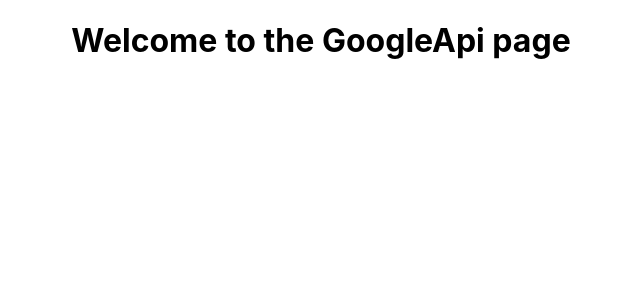
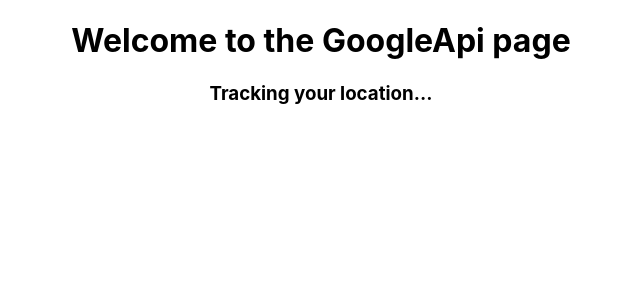
Before and after one commit to katiesun138/echoes-of-the-past, a React (Create React App) app in the folder my-app/: page /googleapi in a window 1280 px wide. Shown: the top 300 px of the page, without its empty margins (319-959 px from the left). Built offline with nearby package versions, Linux system fonts and the light colour scheme; no server answers.

Commit message:
added live latitude, longitude tracking

```diff
--- a/my-app/src/GoogleApi.js
+++ b/my-app/src/GoogleApi.js
@@ -1,9 +1,24 @@
-import React from "react";
+import React, { useEffect } from "react";
 
 function GoogleApi(){
+
+    function componentDidMount() {
+    if (navigator.geolocation) {
+      navigator.geolocation.watchPosition(function(position) {
+        console.log("Latitude is :", position.coords.latitude);
+        console.log("Longitude is :", position.coords.longitude);
+      });
+    }
+  }
+
+  useEffect(() => componentDidMount());
+
     return(
         <div>
             <h1>Welcome to the GoogleApi page</h1>
+            <div>
+                <h3>Tracking your location...</h3>
+            </div>
         </div>
     )
 }
```
